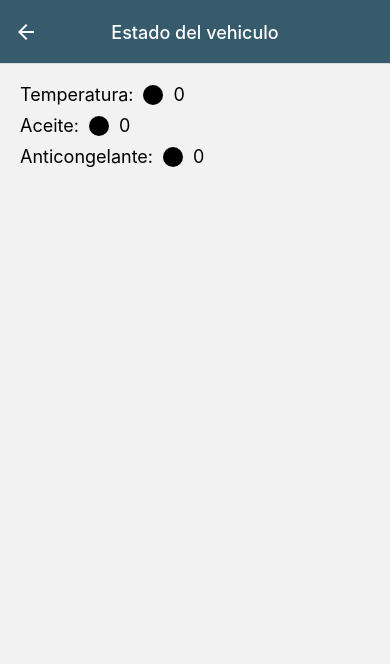
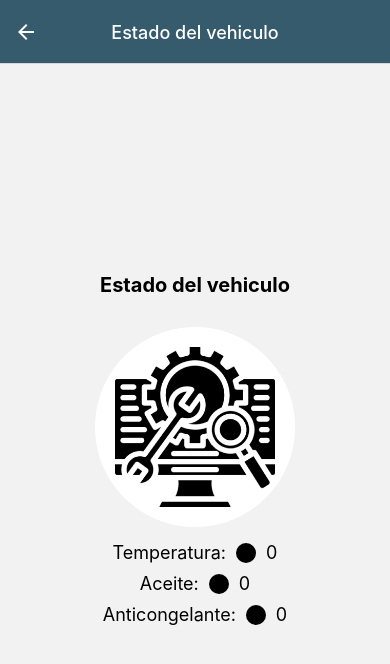
Before and after one commit to ProyectoCentinela/centinelaV2, a React Native app in the folder centinela/: screen /EstadoCarro in a window 390 px wide. Shown: the top 664 px of the page. Built offline with nearby package versions, Linux system fonts and the light colour scheme.

Commit message:
imagen estado

```diff
--- a/centinela/screens/EstadoCarro.js
+++ b/centinela/screens/EstadoCarro.js
@@ -1,5 +1,5 @@
 import React, { useState, useEffect } from 'react';
-import { View, Text, StyleSheet, TouchableOpacity } from 'react-native';
+import { View, Text, StyleSheet, TouchableOpacity,Image } from 'react-native';
 import { useNavigation } from '@react-navigation/native';
 
 const EstadoCarro = ({ route }) => {
@@ -34,7 +34,10 @@ const EstadoCarro = ({ route }) => {
 
   return (
     <View style={styles.container}>
+      <Text style={styles.text}>Estado del vehiculo</Text>
+      <Image style={styles.img} source={require('../assets/estado.png')} />
       <View style={styles.row}>
+
         <Text style={styles.label}>Temperatura:</Text>
         <View style={[styles.circle, { backgroundColor: getColor(estadoCarro.temperatura) }]} />
         <Text style={styles.value}>{estadoCarro.temperatura}</Text>
@@ -64,8 +67,46 @@ const EstadoCarro = ({ route }) => {
 };
 
 const styles = StyleSheet.create({
+  img: {
+    width: 200,
+    height: 200,
+    marginBottom: 15,
+    borderRadius: 25
+  },
   container: {
-    padding: 20,
+    flex: 1,
+    flexDirection: 'column',
+    justifyContent: 'center',
+    alignItems: 'center',
+    padding: 20
+  },
+  text: {
+    fontSize: 20,
+    fontWeight: 'bold',
+    marginBottom: 30
+  },
+  input: {
+    width: '100%',
+    height: 40,
+    borderWidth: 1,
+    borderColor: 'gray',
+    marginBottom: 20,
+    padding: 10,
+    borderRadius: 20
+  },
+  boton: {
+    backgroundColor: '#365B6D',
+    fontVariant: 'bold',
+    width: 160,
+    height: 70,
+    alignContent: 'center',
+    borderRadius: 15
+  },
+  textButton: {
+    fontSize: 25,
+    fontWeight: 'bold',
+    textAlign: 'center',
+    color: 'white'
   },
   row: {
     flexDirection: 'row',
```
